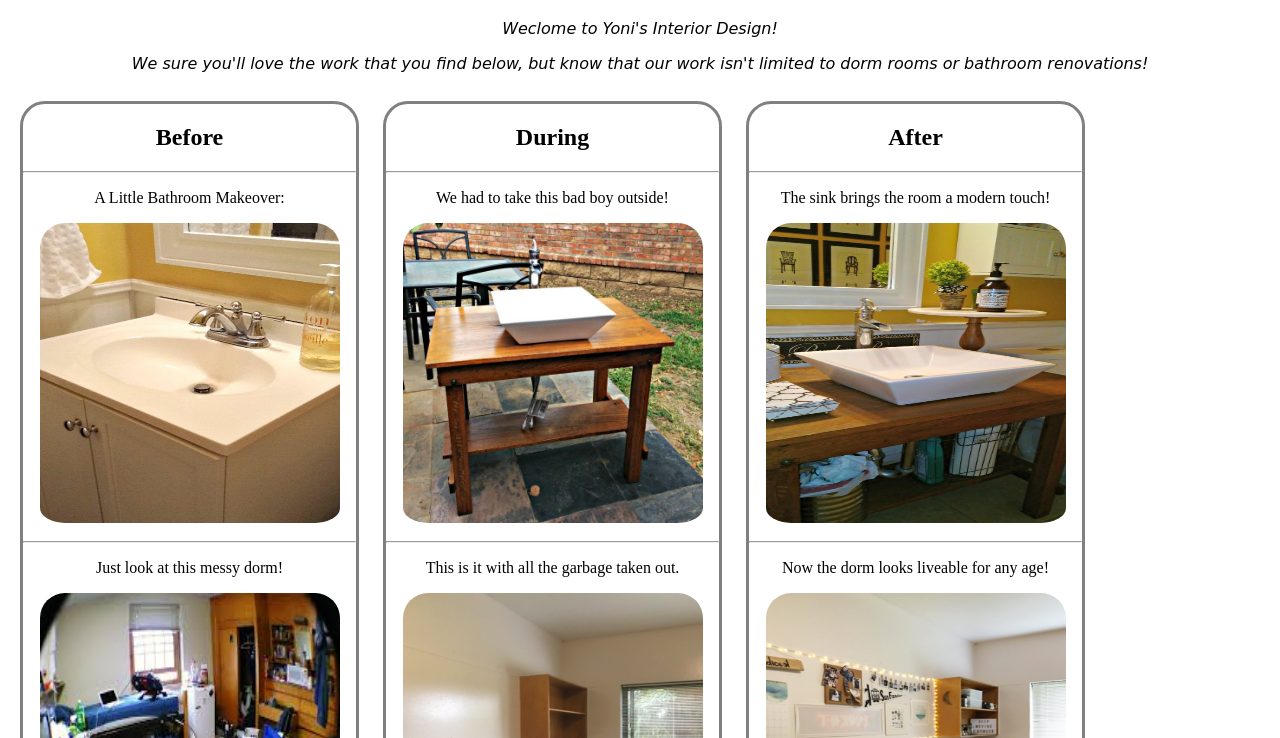
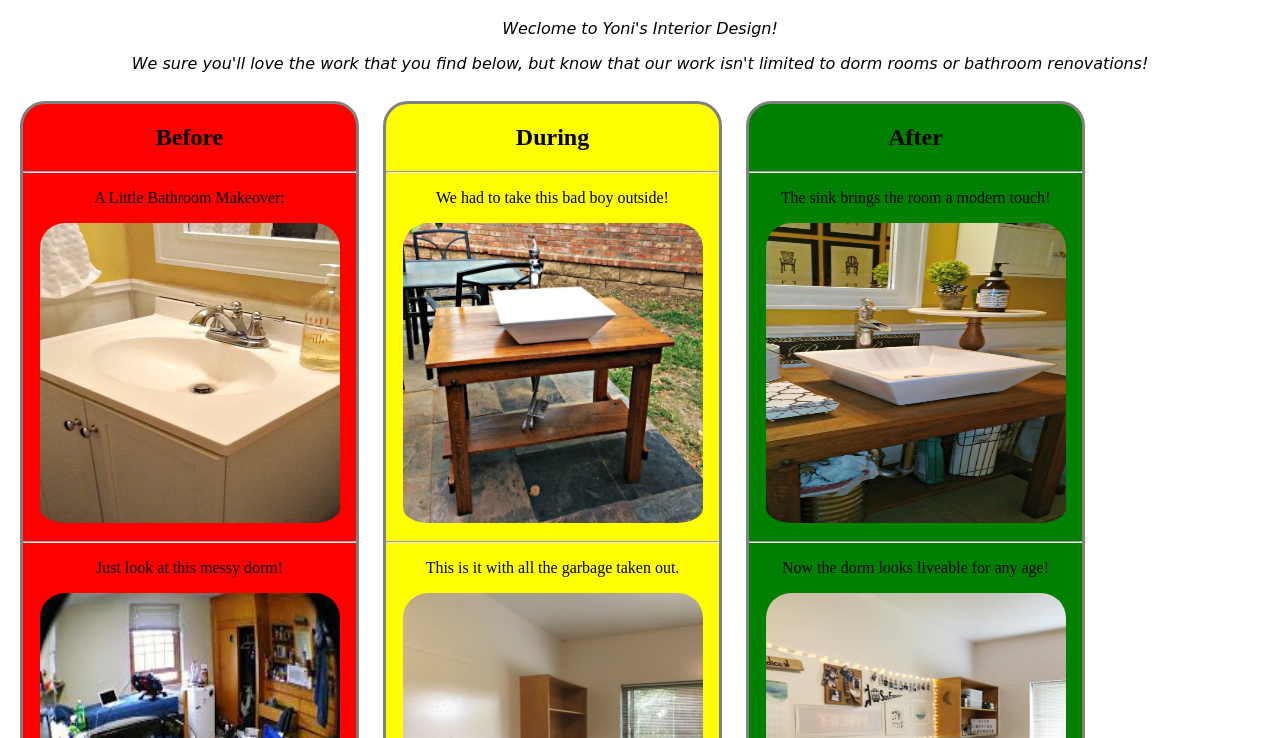
Before and after one commit to WilliamKulha/interior-decorator, a plain HTML site: page index.html in a window 1280 px wide. Shown: the part 62-800 px from the top of the page. Drawn offline with Linux system fonts and the light colour scheme.

Commit message:
add inline references to new .left .mid and .right classes so columns colors will change to red, yellow, and green.

```diff
--- a/index.html
+++ b/index.html
@@ -13,7 +13,7 @@
         isn't limited to dorm rooms or bathroom renovations!</p>
     </div>
 
-    <div class="column">
+    <div class="column left">
       <h2>Before</h2>
       <hr>
       <p>A Little Bathroom Makeover:</p>
@@ -23,7 +23,7 @@
       <img src="img/dormb4.jpg" alt="A picture of a clasically messy dorm room.">
     </div>
 
-    <div class="column">
+    <div class="column mid">
       <h2>During</h2>
       <hr>
       <p>We had to take this bad boy outside!</p>
@@ -33,7 +33,7 @@
       <img src="img/dormduring.jpg" alt="A picture of the cleaned up dorm room.">
     </div>
 
-    <div class="column">
+    <div class="column right">
       <h2>After</h2>
       <hr>
       <p>The sink brings the room a modern touch!</p>
```
